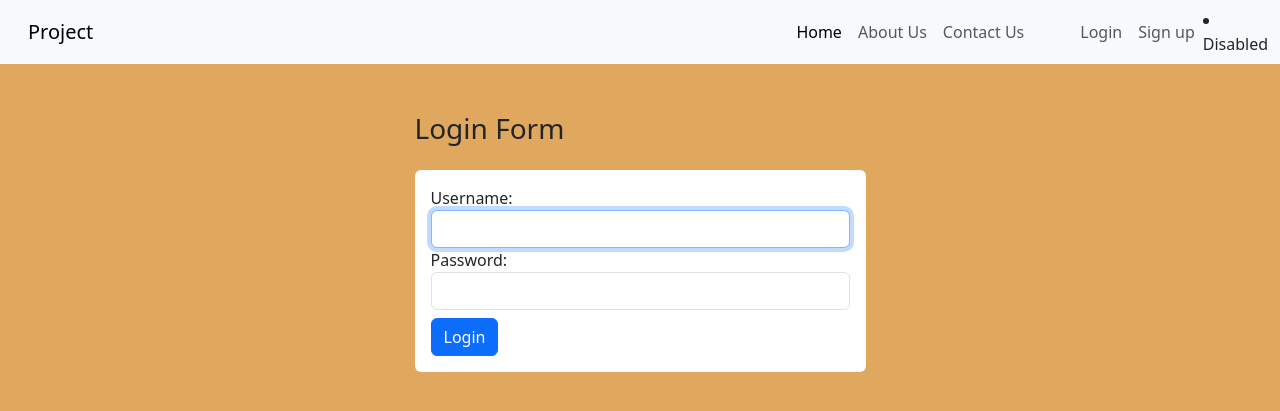
After one commit to RohiniBhagwatkar/Sign-Up-Login-Authentication, a Django app: page /login/ in a window 1280 px wide. The commit adds this page. Shown: the top 411 px of the page. Run offline with Django 5.2, Linux system fonts and the light colour scheme.

Commit message:
add files

```diff
--- a/core/form.py
+++ b/core/form.py
@@ -1,5 +1,5 @@
 from django import forms
-from django.contrib.auth.forms import UserCreationForm
+from django.contrib.auth.forms import UserCreationForm, AuthenticationForm, UsernameField
 from django.contrib.auth.models import User
 
 
@@ -14,5 +14,13 @@ class SignUpForm(UserCreationForm):
     {'class':'form-control'}))
     class Meta:
         model = User
-        fields = {'email', 'username'}
+        fields = {'username','email'}
         widgets = {'username': forms.TextInput(attrs={'class':'form-control'})}
+
+class MyLoginForm(AuthenticationForm):
+    username = UsernameField(widget=forms.TextInput(attrs={'autofocus': True, 'class':'form-control'}))
+    password = forms.CharField(
+        label= "Password",
+        strip=False,
+        widget=forms.PasswordInput(attrs={'autocomplete': 'current-password', 'class':'form-control'}),
+    )
--- a/core/templates/core/base.html
+++ b/core/templates/core/base.html
@@ -1,5 +1,5 @@
 <!doctype html>
-<html lang="ar" dir="rtl">
+<html lang="en">
 {% load static %}
   <head>
     <!-- Required meta tags -->
@@ -10,7 +10,7 @@
     <link rel="stylesheet" href="https://cdn.jsdelivr.net/npm/bootstrap@5.3.3/dist/css/bootstrap.rtl.min.css" integrity="sha384-dpuaG1suU0eT09tx5plTaGMLBsfDLzUCCUXOY2j/LSvXYuG6Bqs43ALlhIqAJVRb" crossorigin="anonymous">
 
     <link rel="stylesheet" href="{% static 'core/css/base.css' %}">
-    <title>{% block title %}{% endblock title %} | Tech Ravishankar</title>
+    <title>{% block title %}{% endblock title %} | Project </title>
   </head>
   <body>
     {% include 'core/navbar.html' %}
--- a/core/templates/core/home.html
+++ b/core/templates/core/home.html
@@ -5,7 +5,7 @@
 <div class="container">
     <div class="row justify-content-around my-5">
        <div class="col-sm-8">
-        <h3 class="text-center">Welcome to tech ravishankar</h3>
+        <h3 class="text-center">Welcome to My Sign-Up & Authentication System</h3>
        </div>
     </div>
 
--- /dev/null
+++ b/core/templates/core/login.html
@@ -0,0 +1,29 @@
+{% extends 'core/base.html' %}
+{% block title %}Login{% endblock title %}
+
+{% block main_content %}
+<section class="container">
+    <div class="row  justify-content-around mt-5">
+        <div class="col-md-5 ">
+            <h3>Login Form</h3>
+        </div>
+    </div>
+    <div class="row justify-content-around">
+        <div class="col-md-5">
+            <form action="" method="post" class="bg-white my-3 p-3 rounded">
+                {% csrf_token %}
+                {% for fm in form %}
+                    {{fm.label_tag}}
+                    {{fm}}
+                    <small class="text-danger">{{fm.errors}}</small>
+                {% endfor %}
+                <input type="submit" value="Login" class="btn btn-primary mt-2">
+            </form>
+
+        </div>
+    </div>
+</section>
+
+
+
+{% endblock main_content %}
--- a/core/templates/core/navbar.html
+++ b/core/templates/core/navbar.html
@@ -1,6 +1,6 @@
 <nav class="navbar navbar-expand-lg bg-body-tertiary">
     <div class="container-fluid">
-      <a class="navbar-brand" href="{% url 'home' %}">Tech Ravishankar</a>
+      <a class="navbar-brand" href="{% url 'home' %}">Project</a>
       <button class="navbar-toggler" type="button" data-bs-toggle="collapse" data-bs-target="#navbarSupportedContent" aria-controls="navbarSupportedContent" aria-expanded="false" aria-label="Toggle navigation">
         <span class="navbar-toggler-icon"></span>
       </button>
@@ -18,12 +18,24 @@
             </ul>
 
             <ul class="navbar-nav mb-2 mb-lg-0">
+              {% if request.user.is_authenticated %}
+              <li class="nav-item">
+                <a class="nav-link" href="#">{{request.user}}</a>
+              </li>
+              <li class="nav-item">
+                <form method="POST" action="{% url 'logout' %}">
+                  {% csrf_token %}
+                  <button type="submit" class="nav-link" style="border:none; background:none;">Logout</button>
+                </form>
+              </li>
+              {% else %}
                 <li class="nav-item">
-                  <a class="nav-link" href="#">Login</a>
+                  <a class="nav-link" href="{% url 'login' %}">Login</a>
                 </li>
                 <li class="nav-item">
                     <a class="nav-link" href="{% url 'signup' %}">Sign up</a>
                   </li>
+                  {% endif %}
                   </ul>
 
           </li>
--- a/core/urls.py
+++ b/core/urls.py
@@ -1,7 +1,11 @@
+
 from django.urls import path
 from .views import *
+from django.contrib.auth.views import LogoutView
 
 urlpatterns = [
     path('', home, name='home'),
-    path('signup/', SignupView.as_view(), name='signup')
+    path('signup/', SignupView.as_view(), name='signup'),
+    path('login/', MyloginView.as_view(), name='login'),
+    path('logout/', LogoutView.as_view(next_page='/login/'), name='logout')
 ]
--- a/core/views.py
+++ b/core/views.py
@@ -2,6 +2,7 @@ from django.shortcuts import redirect, render
 from django.views.generic import View
 from .form import *
 from django.contrib import messages
+from django.contrib.auth import authenticate, login
 
 # Create your views here.
 
@@ -20,3 +21,25 @@ class SignupView(View):
             return redirect('/signup')
         else:
             return render(request, 'core/signup.html', {'form':fm})
+
+class MyloginView(View):
+    def get(self, request):
+        fm = MyLoginForm()
+        return render(request, 'core/login.html',{'form':fm})
+
+    def post(self, request):
+        fm = MyLoginForm(request, data=request.POST)
+        if fm.is_valid():
+            username = fm.cleaned_data['username']
+            password = fm.cleaned_data['password']
+
+            user = authenticate(request, username=username, password=password)
+            if user is not None:
+                login(request, user)
+                return redirect('/')
+            else:
+                return render(request,'core/login.html', {'form':fm})
+
+
+        else:
+            return render(request,'core/login.html', {'form':fm})
```
Also changed, not shown: core/templates/core/signup.html (+4 -5 lines), db.sqlite3.
